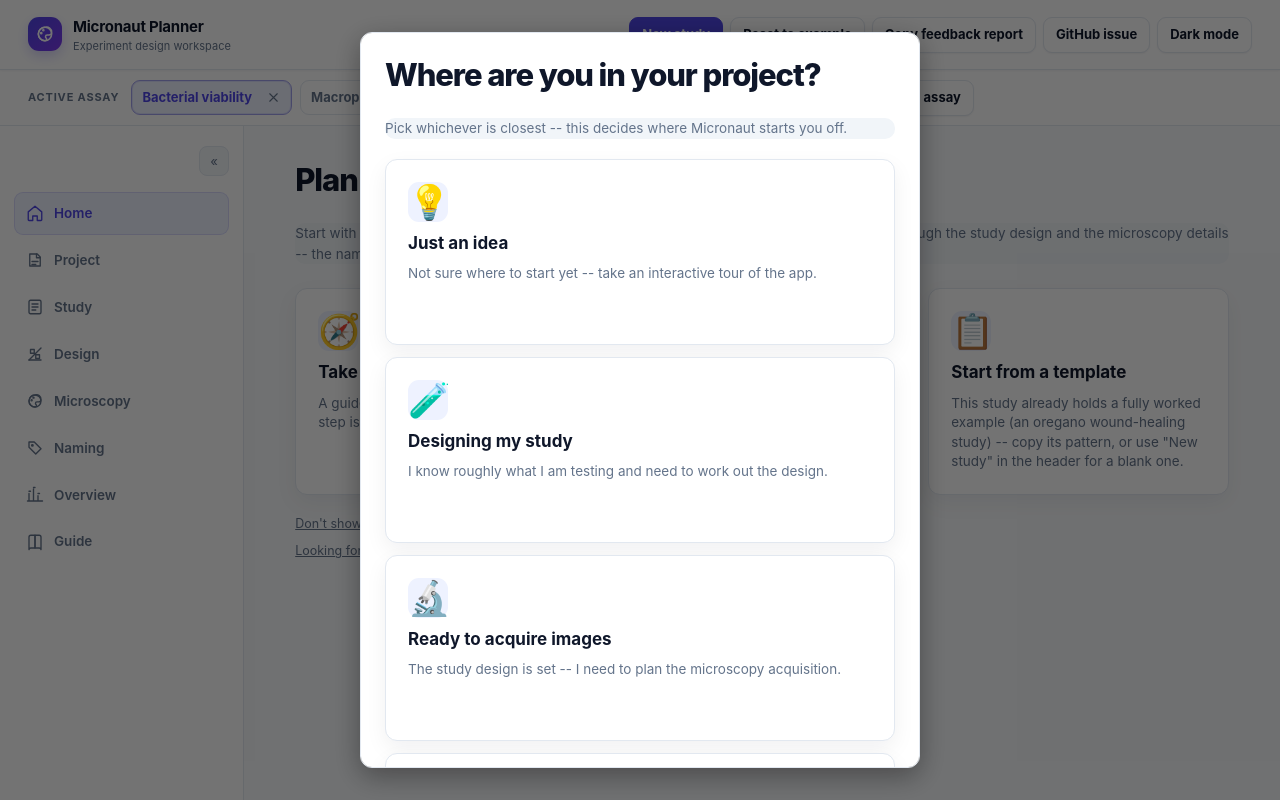
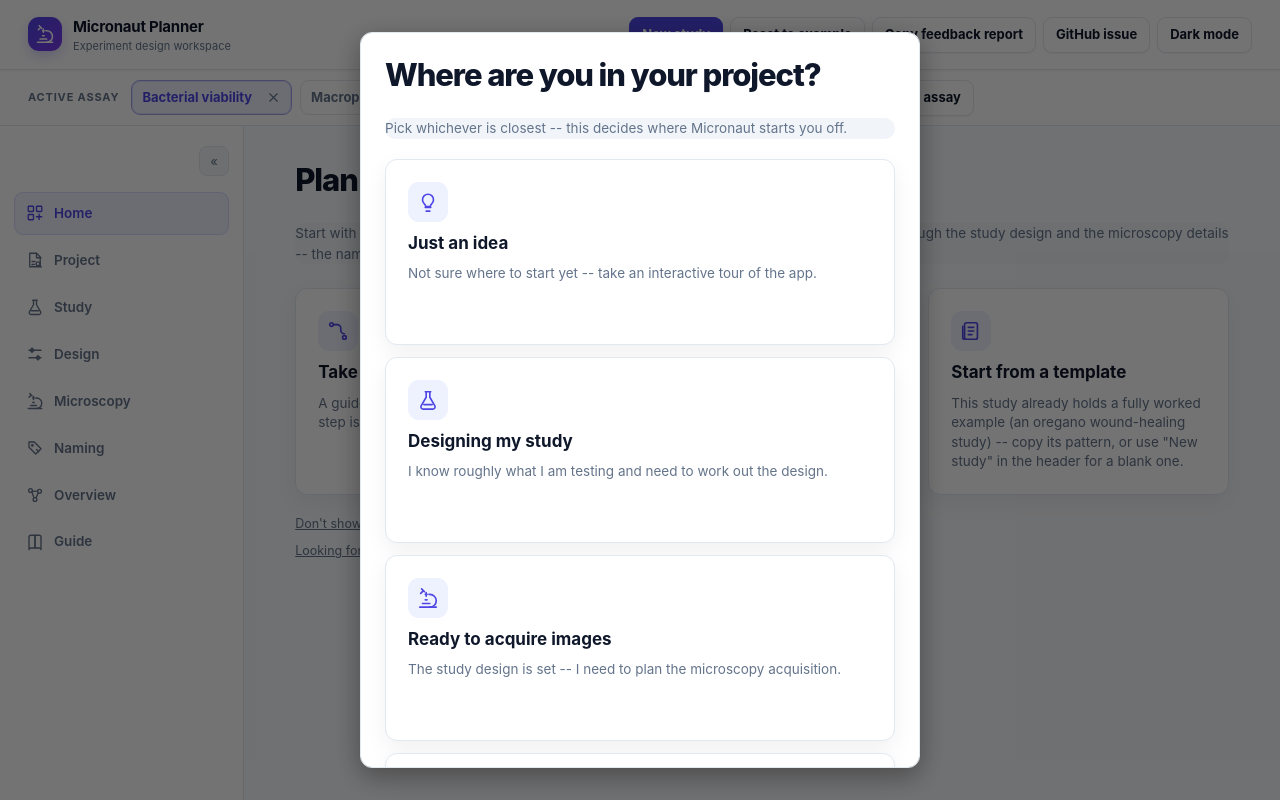
Before and after one commit to Daniel-Waiger/micronaut-explorer, a website with bundled scripts: page web/index.html in a window 1280 px wide. Built offline with nearby package versions, Linux system fonts and the light colour scheme; files whose address does not match are found by name.

Commit message:
feat(planner-web): add contextual microscopy icons

```diff
--- /dev/null
+++ b/web/src/ui/icons.js
@@ -0,0 +1,96 @@
+// Small, Lucide-style SVGs used throughout the planner. Keeping them local
+// avoids a runtime dependency while giving each workflow surface an icon that
+// describes microscopy planning rather than a generic office tool.
+
+const ICONS = {
+  home: [
+    ['rect', 'x=3,y=3,width=7,height=7,rx=1'],
+    ['rect', 'x=14,y=3,width=7,height=7,rx=1'],
+    ['rect', 'x=3,y=14,width=7,height=7,rx=1'],
+    ['path', 'M14 17h7M17.5 13.5v7'],
+  ],
+  describe: [
+    ['path', 'M5 3h9l5 5v13H5z'],
+    ['path', 'M14 3v6h6M8 14h4M8 18h3'],
+    ['circle', 'cx=16,cy=17,r=2.5'],
+    ['path', 'M18 19l2.3 2.3'],
+  ],
+  study: [
+    ['path', 'M9 3h6M10 3v6l-5.5 9.5A2.5 2.5 0 0 0 6.7 22h10.6a2.5 2.5 0 0 0 2.2-3.5L14 9V3'],
+    ['path', 'M7.5 17h9'],
+  ],
+  design: [
+    ['path', 'M4 7h16M4 17h16M8 4v6M16 14v6'],
+    ['circle', 'cx=8,cy=7,r=2'],
+    ['circle', 'cx=16,cy=17,r=2'],
+  ],
+  microscope: [
+    ['path', 'M6 18h8'],
+    ['path', 'M3 22h18'],
+    ['path', 'M14 22a7 7 0 0 0 0-14h-1'],
+    ['path', 'M9 14h2M9 8h2'],
+    ['path', 'M10 6v4M5 2l3 3M7 4 4 7'],
+  ],
+  naming: [
+    ['path', 'M20 13 13 20 4 11V4h7z'],
+    ['circle', 'cx=8.5,cy=8.5,r=1'],
+    ['path', 'm14 14 3 3'],
+  ],
+  overview: [
+    ['circle', 'cx=6,cy=6,r=2.5'],
+    ['circle', 'cx=18,cy=7,r=2.5'],
+    ['circle', 'cx=12,cy=18,r=2.5'],
+    ['path', 'm8.2 7.1 7.5-.2M7.8 8.1l2.8 7.4m5.6-6.1-2.7 6.2'],
+  ],
+  guide: [
+    ['path', 'M4 5.5A2.5 2.5 0 0 1 6.5 3H12v17H6.5A2.5 2.5 0 0 0 4 22z'],
+    ['path', 'M20 5.5A2.5 2.5 0 0 0 17.5 3H12v17h5.5A2.5 2.5 0 0 1 20 22z'],
+  ],
+  close: [['path', 'M6 6l12 12M18 6 6 18']],
+  walkthrough: [
+    ['circle', 'cx=5,cy=5,r=2'],
+    ['circle', 'cx=19,cy=19,r=2'],
+    ['path', 'M7 5h4a4 4 0 0 1 4 4v2a4 4 0 0 0 4 4'],
+  ],
+  template: [
+    ['rect', 'x=5,y=3,width=14,height=18,rx=2'],
+    ['path', 'M9 8h6M9 12h6M9 16h4'],
+    ['path', 'M3 7v12a2 2 0 0 0 2 2'],
+  ],
+  lightbulb: [
+    ['path', 'M9 18h6M10 22h4'],
+    ['path', 'M8 14a6 6 0 1 1 8 0c-.9.8-1.4 1.7-1.5 3h-5c-.1-1.3-.6-2.2-1.5-3'],
+  ],
+  folder: [
+    ['path', 'M3 6a2 2 0 0 1 2-2h5l2 2h7a2 2 0 0 1 2 2v10a2 2 0 0 1-2 2H5a2 2 0 0 1-2-2z'],
+    ['circle', 'cx=12,cy=13,r=2.5'],
+    ['path', 'm14 15 2 2'],
+  ],
+};
+
+function parseAttributes(source) {
+  if (!source.includes('=')) return { d: source };
+  return Object.fromEntries(source.split(',').map((entry) => entry.split('=')));
+}
+
+export function createIcon(name, className) {
+  const svg = document.createElementNS('http://www.w3.org/2000/svg', 'svg');
+  if (className) svg.classList.add(className);
+  svg.setAttribute('viewBox', '0 0 24 24');
+  svg.setAttribute('fill', 'none');
+  svg.setAttribute('stroke', 'currentColor');
+  svg.setAttribute('stroke-width', '1.8');
+  svg.setAttribute('stroke-linecap', 'round');
+  svg.setAttribute('stroke-linejoin', 'round');
+  svg.setAttribute('aria-hidden', 'true');
+
+  const parts = ICONS[name] || [['circle', 'cx=12,cy=12,r=7']];
+  for (const [tag, source] of parts) {
+    const part = document.createElementNS('http://www.w3.org/2000/svg', tag);
+    for (const [attribute, value] of Object.entries(parseAttributes(source))) {
+      part.setAttribute(attribute, value);
+    }
+    svg.appendChild(part);
+  }
+  return svg;
+}
--- a/web/src/ui/shell.js
+++ b/web/src/ui/shell.js
@@ -8,51 +8,10 @@ import { shortId } from '../core/ids.js';
 import { MAX_STUDY_ROWS } from '../engine/plan.js';
 import { buildFeedbackReport } from '../core/feedbackReport.js';
 import { copyToClipboard } from './clipboard.js';
+import { createIcon } from './icons.js';
 
 const THEME_KEY = 'micronaut.theme';
 const NAV_COLLAPSED_KEY = 'micronaut.navCollapsed';
-
-// Compact, Lucide-style paths kept inline so the planner remains a
-// dependency-free, single-file-capable app. They are decorative: every nav
-// control has its own explicit accessible label in renderNav().
-const NAV_STEP_ICONS = {
-  home: [['path', 'M3 10.5 12 3l9 7.5V21a1 1 0 0 1-1 1h-5v-6H9v6H4a1 1 0 0 1-1-1z']],
-  study: [['rect', 'x=4,y=3,width=16,height=18,rx=2'], ['path', 'M8 8h8M8 12h8M8 16h5']],
-  describe: [['path', 'M5 4h10l4 4v12H5z'], ['path', 'M14 4v5h5M8 14h8M8 18h5']],
-  design: [['path', 'M4 20 20 4M6 6h5v5H6zM13 13h5v5h-5z'], ['path', 'M4 20h16']],
-  naming: [['path', 'M20 13 13 20 4 11V4h7z'], ['circle', 'cx=8.5,cy=8.5,r=1']],
-  panel: [['circle', 'cx=12,cy=12,r=8'], ['path', 'M12 4a8 8 0 0 0 0 16c1.2 0 2-.8 2-1.8 0-.6-.3-1.1-.7-1.5-.4-.4-.7-.9-.7-1.5 0-1.1.9-2 2-2h2.2A3.2 3.2 0 0 0 20 10a6 6 0 0 0-8-6z'], ['circle', 'cx=7.5,cy=11,r=.7'], ['circle', 'cx=10,cy=7.5,r=.7']],
-  overview: [['path', 'M4 20V10M10 20V4M16 20v-7M22 20H2'], ['path', 'M4 7h2M10 2h2M16 10h2']],
-  guide: [['path', 'M4 5.5A2.5 2.5 0 0 1 6.5 3H12v17H6.5A2.5 2.5 0 0 0 4 22z'], ['path', 'M20 5.5A2.5 2.5 0 0 0 17.5 3H12v17h5.5A2.5 2.5 0 0 1 20 22z']],
-  close: [['path', 'M6 6l12 12M18 6 6 18']],
-};
-
-function parseIconAttributes(source) {
-  if (!source.includes('=')) return { d: source };
-  return Object.fromEntries(source.split(',').map((entry) => entry.split('=')));
-}
-
-function createIcon(name, className = 'nav-step-icon') {
-  const svg = document.createElementNS('http://www.w3.org/2000/svg', 'svg');
-  svg.classList.add(className);
-  svg.setAttribute('viewBox', '0 0 24 24');
-  svg.setAttribute('fill', 'none');
-  svg.setAttribute('stroke', 'currentColor');
-  svg.setAttribute('stroke-width', '1.8');
-  svg.setAttribute('stroke-linecap', 'round');
-  svg.setAttribute('stroke-linejoin', 'round');
-  svg.setAttribute('aria-hidden', 'true');
-
-  const parts = NAV_STEP_ICONS[name] || [['circle', 'cx=12,cy=12,r=7']];
-  for (const [tag, source] of parts) {
-    const part = document.createElementNS('http://www.w3.org/2000/svg', tag);
-    for (const [attribute, value] of Object.entries(parseIconAttributes(source))) {
-      part.setAttribute(attribute, value);
-    }
-    svg.appendChild(part);
-  }
-  return svg;
-}
 
 function loadNavCollapsed() {
   try {
@@ -120,7 +79,7 @@ export function renderShell(root, store, router, { onReset, onNewBlank, kbIssueC
 
   const brand = document.createElement('div');
   brand.className = 'shell-brand';
-  brand.appendChild(createIcon('panel', 'brand-mark'));
+  brand.appendChild(createIcon('microscope', 'brand-mark'));
   const brandCopy = document.createElement('div');
   const title = document.createElement('div');
   title.className = 'shell-title';
@@ -466,7 +425,7 @@ export function renderShell(root, store, router, { onReset, onNewBlank, kbIssueC
       // accessible name when collapsed hides the visible label text.
       btn.setAttribute('aria-label', label);
 
-      btn.appendChild(createIcon(step.id));
+      btn.appendChild(createIcon(step.id === 'panel' ? 'microscope' : step.id, 'nav-step-icon'));
 
       const labelSpan = document.createElement('span');
       labelSpan.className = 'nav-step-label';
--- a/web/src/ui/steps/home.js
+++ b/web/src/ui/steps/home.js
@@ -20,6 +20,7 @@
 // step's own render() -- see that module's boot sequence.
 
 import { startWalkthrough } from '../walkthrough.js';
+import { createIcon } from '../icons.js';
 
 const WALKTHROUGH_SEEN_KEY = 'micronaut.walkthroughSeen';
 
@@ -42,10 +43,8 @@ export function saveWalkthroughSeen() {
 }
 
 // One big clickable tile: a title, a short line of what it does, and the
-// step it navigates to. "Thumbnail" here means a large, low-text target,
-// not a rendered image -- an emoji glyph (matching shell.js's NAV_STEP_ICONS
-// idiom) stands in for a picture without this zero-dependency app needing an
-// image asset pipeline.
+// step it navigates to. Its icon comes from the same thin-stroke SVG system
+// as the shell so the entry point describes the scientific workflow.
 function card(parent, { icon, title, body, onClick }) {
   const button = document.createElement('button');
   button.type = 'button';
@@ -55,7 +54,7 @@ function card(parent, { icon, title, body, onClick }) {
   const iconSpan = document.createElement('span');
   iconSpan.className = 'home-card-icon';
   iconSpan.setAttribute('aria-hidden', 'true');
-  iconSpan.textContent = icon;
+  iconSpan.appendChild(createIcon(icon, 'home-card-glyph'));
   button.appendChild(iconSpan);
 
   const titleSpan = document.createElement('span');
@@ -94,7 +93,7 @@ export const homeStep = {
     main.appendChild(grid);
 
     card(grid, {
-      icon: '🧭',
+      icon: 'walkthrough',
       title: 'Take the walkthrough',
       body: 'A guided tour of the app -- what each step is for and how they fit together.',
       onClick: () => {
@@ -104,7 +103,7 @@ export const homeStep = {
     });
 
     card(grid, {
-      icon: '📝',
+      icon: 'describe',
       title: 'Start from a description',
       body: 'Paste or type a paragraph about your experiment -- the app pulls out what it can and asks about the rest.',
       onClick: () => {
@@ -113,7 +112,7 @@ export const homeStep = {
     });
 
     card(grid, {
-      icon: '📋',
+      icon: 'template',
       title: 'Start from a template',
       body: 'This study already holds a fully worked example (an oregano wound-healing study) -- copy its pattern, or use "New study" in the header for a blank one.',
       onClick: () => {
--- a/web/src/ui/steps/onboarding.js
+++ b/web/src/ui/steps/onboarding.js
@@ -24,6 +24,7 @@
 
 import { startWalkthrough } from '../walkthrough.js';
 import { saveOnboarding, ONBOARDING_LEVELS } from '../../core/onboarding.js';
+import { createIcon } from '../icons.js';
 
 // The fourth choice is deliberately NOT one of core/onboarding.js's
 // ONBOARDING_STAGES ('idea'/'designing'/'acquiring') -- it is a routing
@@ -34,26 +35,26 @@ import { saveOnboarding, ONBOARDING_LEVELS } from '../../core/onboarding.js';
 const STAGE_CHOICES = [
   {
     stage: 'idea',
-    icon: '\u{1F4A1}',
+    icon: 'lightbulb',
     title: 'Just an idea',
     body: 'Not sure where to start yet -- take an interactive tour of the app.',
   },
   {
     stage: 'designing',
-    icon: '\u{1F9EA}',
+    icon: 'study',
     title: 'Designing my study',
     body: 'I know roughly what I am testing and need to work out the design.',
   },
   {
     stage: 'acquiring',
-    icon: '\u{1F52C}',
+    icon: 'microscope',
     title: 'Ready to acquire images',
     body: 'The study design is set -- I need to plan the microscopy acquisition.',
   },
   {
     stage: null,
     routeId: 'naming',
-    icon: '\u{1F5C2}\u{FE0F}',
+    icon: 'folder',
     title: 'I already have images',
     body:
       'I need to name existing files. Note: this app does not read or extract metadata from image files -- it only helps you build a consistent naming convention by hand.',
@@ -81,11 +82,13 @@ function choiceCard(parent, { icon, title, body, onClick }) {
   button.className = 'home-card';
   button.addEventListener('click', onClick);
 
-  const iconSpan = document.createElement('span');
-  iconSpan.className = 'home-card-icon';
-  iconSpan.setAttribute('aria-hidden', 'true');
-  iconSpan.textContent = icon;
-  button.appendChild(iconSpan);
+  if (icon) {
+    const iconSpan = document.createElement('span');
+    iconSpan.className = 'home-card-icon';
+    iconSpan.setAttribute('aria-hidden', 'true');
+    iconSpan.appendChild(createIcon(icon, 'home-card-glyph'));
+    button.appendChild(iconSpan);
+  }
 
   const titleSpan = document.createElement('span');
   titleSpan.className = 'home-card-title';
--- a/web/styles/app.css
+++ b/web/styles/app.css
@@ -2742,6 +2742,12 @@ textarea:focus-visible {
   background: var(--accent-soft);
 }
 
+.home-card-glyph {
+  width: 22px;
+  height: 22px;
+  color: var(--accent);
+}
+
 .home-card-title { color: var(--ink); font-size: 17px; font-weight: 720; }
 .home-card-body, .guidance-hint, .chatllm-hint, .guide-para { color: var(--muted); }
 
```
Also changed, not shown: docs/plans/contextual-iconography-task-graph.json (added, +20 -0 lines), docs/plans/contextual-iconography.md (added, +19 -0 lines), tools/cma-dashboard/index.html (+15 -26 lines).
